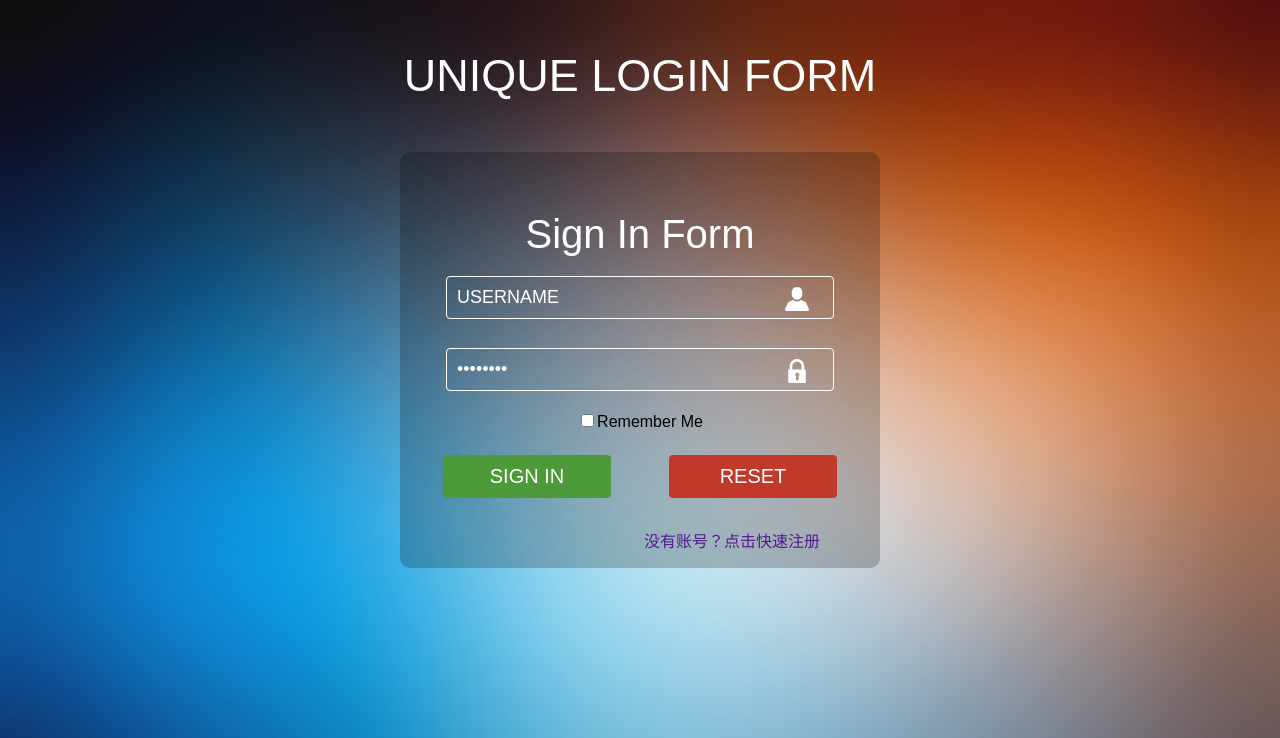
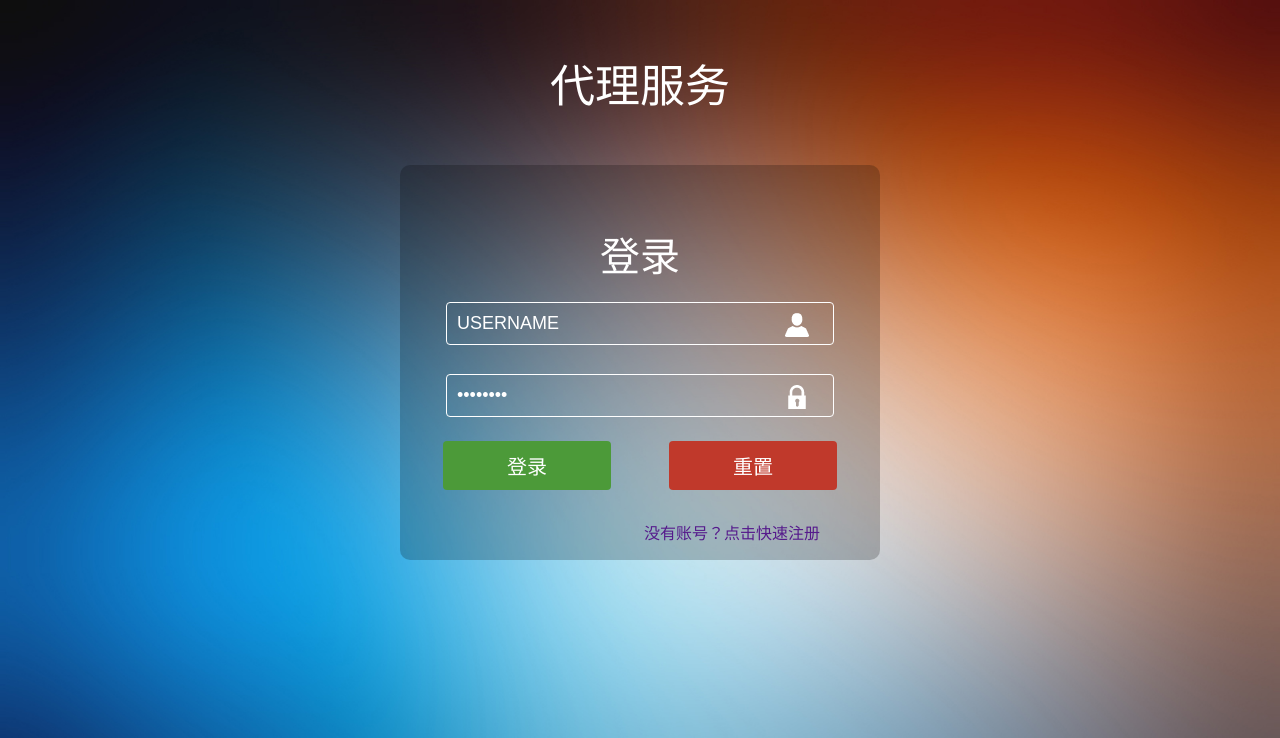
Before and after one commit to MincoX/flaskProxy, a Flask app: page / in a window 1280 px wide. Shown: the top 738 px of the page. Run offline with Flask 2, Linux system fonts and the light colour scheme; parts of the project's set-up code (start-up, migrations or seed data) failed here and were passed over; some libraries are stand-ins or nearby versions.

Commit message:
Update login.html

```diff
--- a/App/templates/login.html
+++ b/App/templates/login.html
@@ -15,26 +15,26 @@
 <body>
 <div id="app">
 
-    <h1>Unique Login Form</h1>
+    <h1>代理服务</h1>
     <div class="log">
         <div class="content1" :style="{display:(cur_form==false?'none':'')}">
-            <h2>Sign In Form</h2>
+            <h2>登录</h2>
             <p style="color: red;">{{ tip }}</p>
 
             <form action="/login" method="post">
 {#                <input type="hidden" name="csrf_token" value="{{ csrf_token() }}">#}
                 <input type="text" name="username" value="USERNAME" onfocus="this.value = '';"
-                       onblur="if (this.value == '') {this.value = 'USERNAME';}">
+                       onblur="if (this.value == '') {this.value = '用户名';}">
                 <input type="password" name="password" value="PASSWORD" onfocus="this.value = '';"
-                       onblur="if (this.value == '') {this.value = 'PASSWORD';}">
+                       onblur="if (this.value == '') {this.value = '密码';}">
 
-                <div style="margin-top: 20px; ">
-                    <input type="checkbox" name="remember" id="remember">Remember Me
-                </div>
+{#                <div style="margin-top: 20px; ">#}
+{#                    <input type="checkbox" name="remember" id="remember">Remember Me#}
+{#                </div>#}
 
                 <div class="button-row">
-                    <input type="submit" class="sign-in" value="Sign In">
-                    <input type="reset" class="reset" value="Reset">
+                    <input type="submit" class="sign-in" value="登录">
+                    <input type="reset" class="reset" value="重置">
                     <div class="clear"></div>
                 </div>
             </form>
@@ -44,7 +44,7 @@
         </div>
 
         <div class="content2" :style="{display:(cur_form==true?'none':'')}">
-            <h2>Sign Up Form</h2>
+            <h2>注册</h2>
 
             <form>
                 <input type="text" name="userid" value="USERNAME" onfocus="this.value = '';"
@@ -55,7 +55,7 @@
                        onblur="if (this.value == '') {this.value = 'EMAIL ADDRESS';}">
                 <input type="password" name="psw" value="PASSWORD" onfocus="this.value = '';"
                        onblur="if (this.value == '') {this.value = 'PASSWORD';}">
-                <input type="submit" class="register" value="Register">
+                <input type="submit" class="register" value="注册">
             </form>
 
 
```
